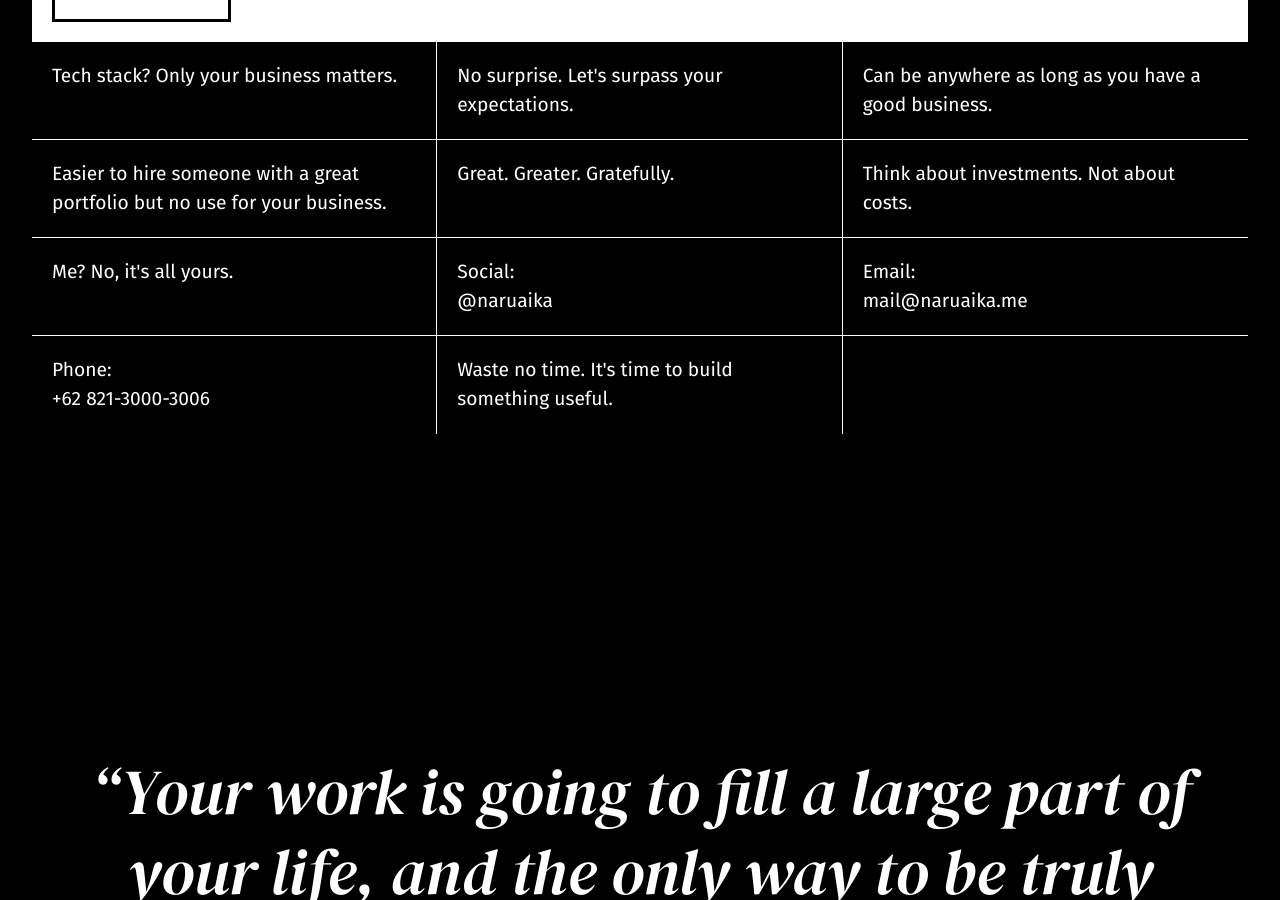
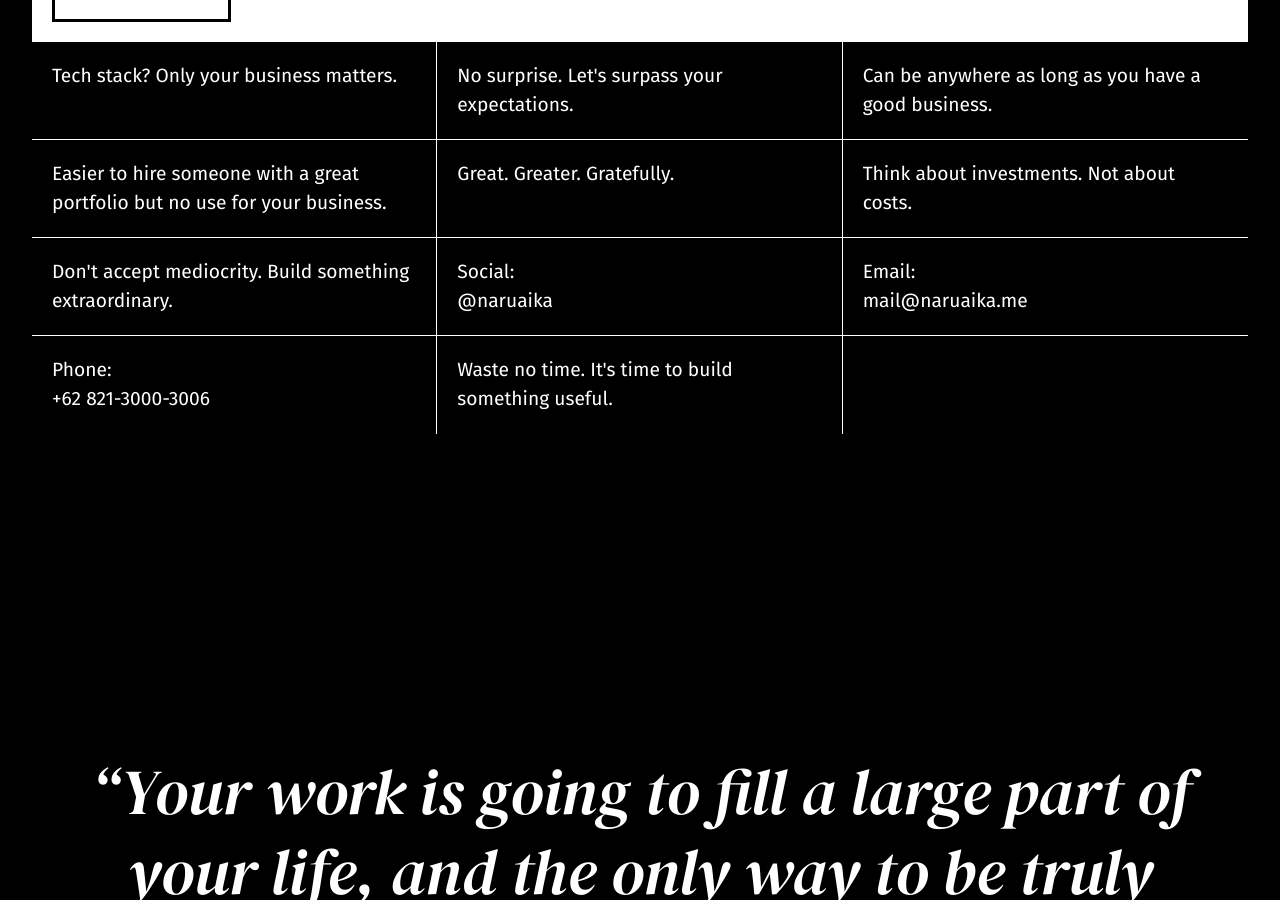
Before and after one commit to naruaika/naruaika.github.io, a Jekyll site: the page built from index.html, in a window 1280 px wide and 900 px high, scrolled down 410 px. Built offline with Jekyll 4.4.1, drawn with Linux system fonts in a browser that asks for light colours.

Commit message:
Replace one more placeholder with a sentence

```diff
--- a/index.html
+++ b/index.html
@@ -327,7 +327,7 @@ title: Naufan Rusyda Faikar - Software Engineer
         <div class="box">Easier to hire someone with a great portfolio but no use for your business.</div>
         <div class="box">Great. Greater. Gratefully.</div>
         <div class="box">Think about investments. Not about costs.</div>
-        <div class="box">Me? No, it's all yours.</div>
+        <div class="box">Don't accept mediocrity. Build something extraordinary.</div>
         <div class="box contact">Social:<br>@naruaika</div>
         <div class="box contact">Email:<br>mail@naruaika.me</div>
         <div class="box contact">Phone:<br>+62 821-3000-3006</div>
```
